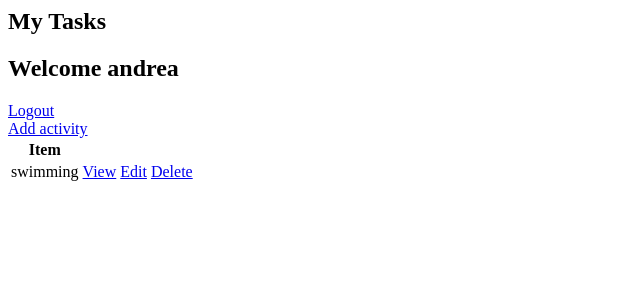
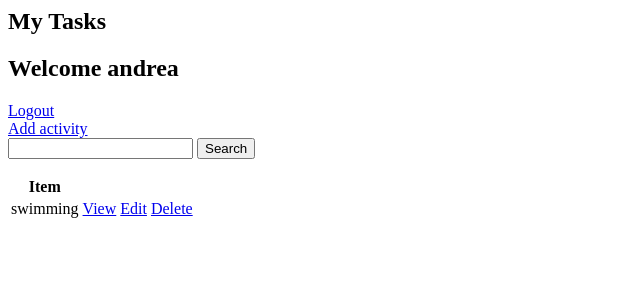
Before and after one commit to Andrew-comm/To-Do-List, a Django app: page / in a window 1280 px wide. Shown: the top 300 px of the page, without its empty margins (0-640 px from the left). Run offline with Django 4.2, Linux system fonts and the light colour scheme; a user stored in the database is signed in; data comes from the database, SQL or seed files in the repository; both versions use the stored data as it was after the commit.

Commit message:
implemented search functionality

```diff
--- a/Task/ToDo/templates/ToDo/task_list.html
+++ b/Task/ToDo/templates/ToDo/task_list.html
@@ -8,6 +8,13 @@
 {% endif%}
 <br>
 <a href="{% url 'task-create' %}">Add activity</a>
+
+<form method="GET">
+    <input type="text" name="search-area" value="{{search_input}}">
+    <input type="submit" value="Search">
+
+</form>
+
 <table>
 
     <tr>
--- a/Task/ToDo/views.py
+++ b/Task/ToDo/views.py
@@ -57,6 +57,12 @@ class TaskList(LoginRequiredMixin, ListView):
         context = super().get_context_data(**kwargs)
         context['tasks'] =  context['tasks'] .filter(user = self.request.user)
         context ['count'] = context['tasks'].filter(complete=False)
+        search_input = self.request.GET.get('search-area') or ''
+        if search_input:
+            context['tasks'] = context['tasks'].filter(
+                title__icontains=search_input)
+        context['search_input'] = search_input
+
         return context
 
 
```
Also changed, not shown: Task/db.sqlite3.
